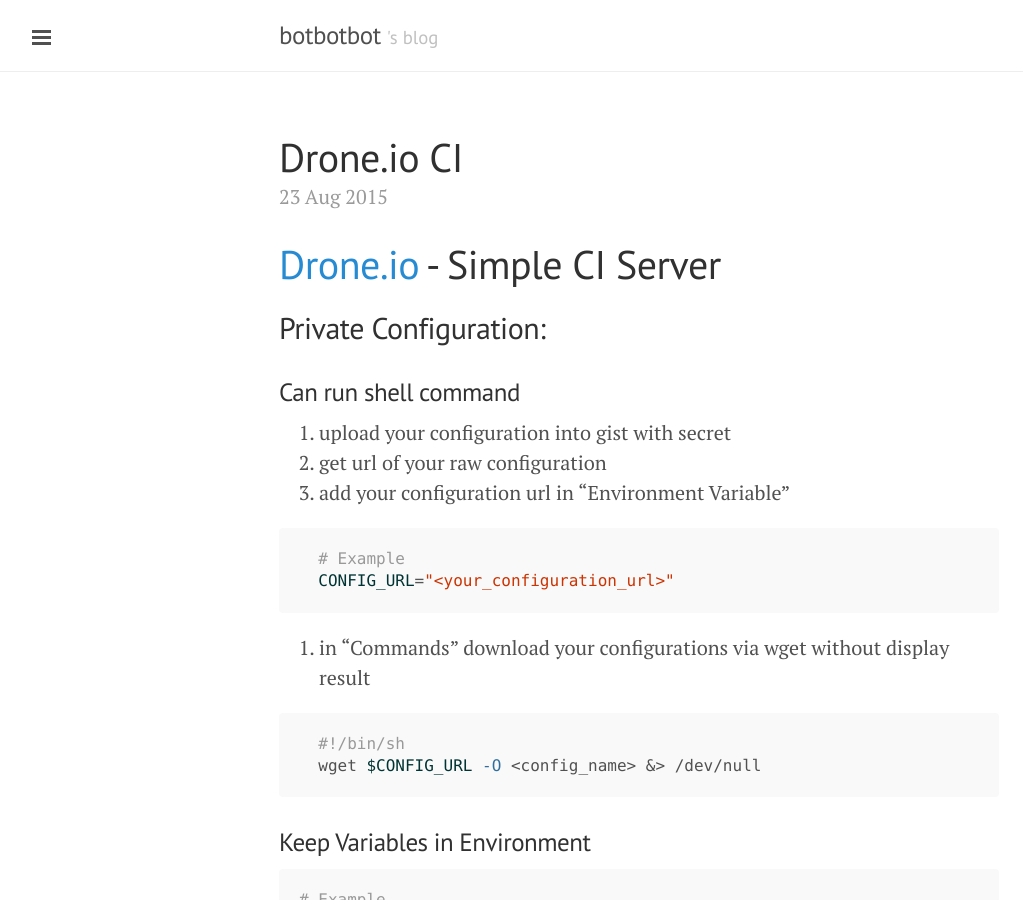
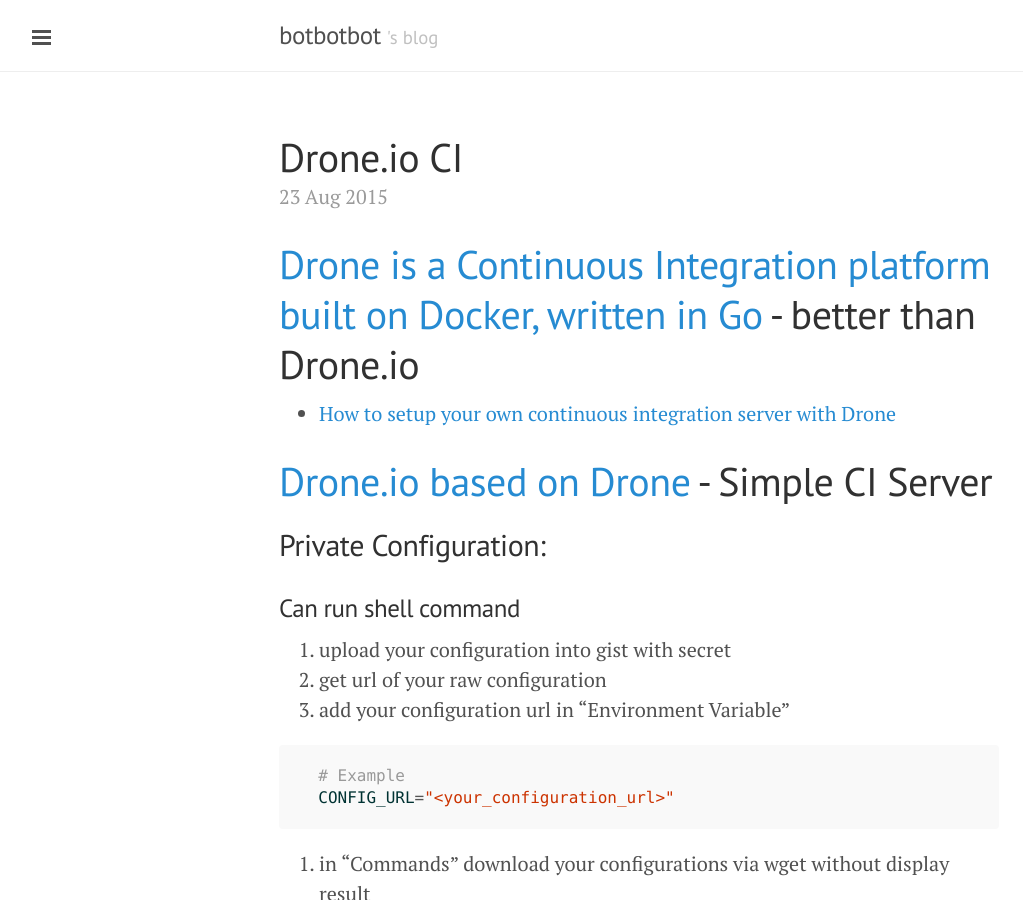
Before and after one commit to ibotdotout/ibotdotout.github.io, a Jekyll site: the page built from _posts/2015-08-23-drone-ci.md, in a window 1280 px wide and 900 px high. Shown: the whole window, without its empty margins (1-1024 px from the left). Built offline with Jekyll 4.4.1, drawn with Linux system fonts in a browser that asks for light colours; Markdown is read by kramdown in place of the engine named in the settings.

Commit message:
update drone

```diff
--- a/_posts/2015-08-23-drone-ci.md
+++ b/_posts/2015-08-23-drone-ci.md
@@ -4,7 +4,10 @@ title: Drone.io CI
 tags: CI
 permalink: drone-ci
 ---
-# [Drone.io](https://drone.io) - Simple CI Server
+# [Drone is a Continuous Integration platform built on Docker, written in Go](https://github.com/drone/drone) -  better than Drone.io
+- [How to setup your own continuous integration server with Drone](https://www.youtube.com/watch?v=pP3iRUC6EOM)
+
+# [Drone.io based on Drone](https://drone.io) - Simple CI Server
 ## Private Configuration:
 ### Can run shell command
 1. upload your configuration into gist with secret
```
